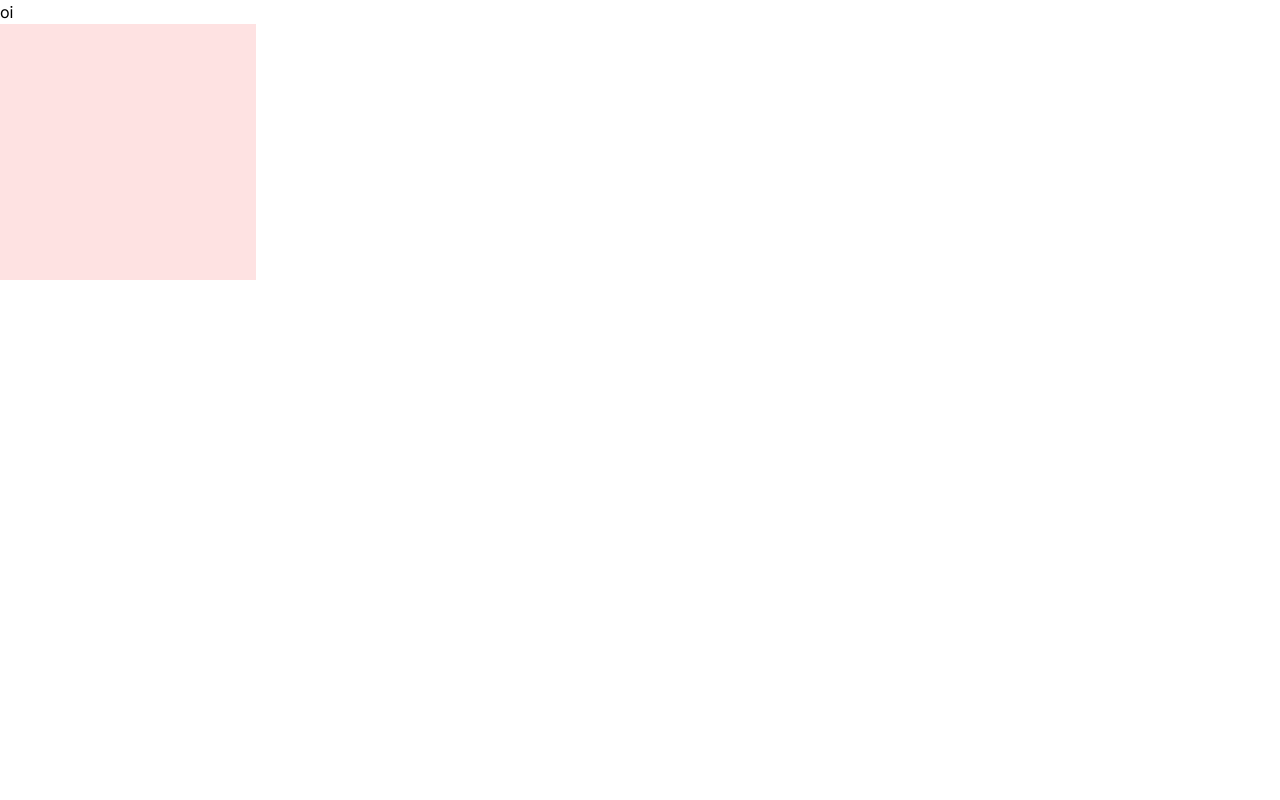
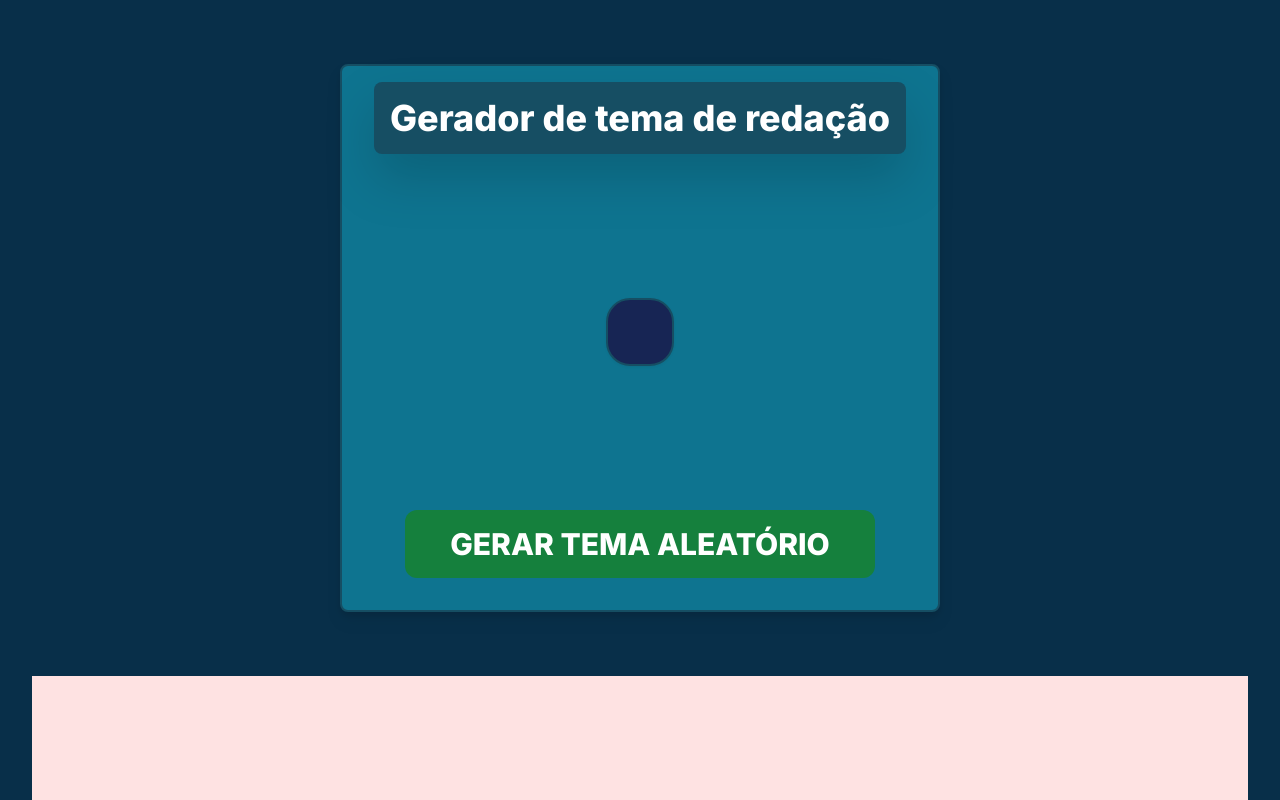
Before and after one commit to ArthurSilv4/gerador-de-tema-redacao, a Next.js app: page / in a window 1280 px wide. Shown: the top 800 px of the page. Built offline with nearby package versions, Linux system fonts and the light colour scheme.

Commit message:
interface

```diff
--- a/src/app/components/boxAds.tsx
+++ b/src/app/components/boxAds.tsx
@@ -1,12 +1,12 @@
 
 export function BoxAds() {
     return (
-        <>
+        <div className="mt-16">
             <script async src="https://pagead2.googlesyndication.com/pagead/js/adsbygoogle.js?client=ca-pub-5537187449610195"
                 crossOrigin="anonymous"></script>
 
             <ins
-                className="block w-64 h-64 bg-red-100"
+                className="block w-68 h-64 bg-red-100 "
                 data-ad-client="ca-pub-5537187449610195"
                 data-ad-slot="9882629147"
                 data-adstest="on"
@@ -18,6 +18,6 @@ export function BoxAds() {
             <script>
                 (adsbygoogle = window.adsbygoogle || []).push({ });
             </script>
-        </>
+        </div>
     )
 }
--- a/src/app/layout.tsx
+++ b/src/app/layout.tsx
@@ -4,7 +4,7 @@ import { Inter } from 'next/font/google'
 const inter = Inter({ subsets: ['latin'] })
 
 export const metadata = {
-  title: 'Create Next App',
+  title: 'Gerador de tema de redaçao aleatorio',
   description: 'Generated by create next app',
 }
 
@@ -14,7 +14,9 @@ export default function RootLayout({
   children: React.ReactNode
 }) {
   return (
-    <html lang="pt-br">
+    <html lang="pt-br"
+      className='h-full w-full bg-sky-950 text-white'
+    >
       <body className={inter.className}>{children}</body>
     </html>
   )
--- a/src/app/page.tsx
+++ b/src/app/page.tsx
@@ -1,11 +1,54 @@
-import Image from 'next/image'
-import {BoxAds} from './components/boxAds'
+'use client';
 
-export default function Home():JSX.Element {
-  return(
-    <main>
-      <h1>oi</h1>
-      <BoxAds/>
+import { useState } from 'react';
+import { BoxAds } from './components/boxAds'
+
+export default function Home(){
+
+  const temas = [
+    'Pandemia',
+    'Racismo e Discriminação Social',
+    'Racismo e Discriminação Social',
+    'Preconceito Linguístico',
+  ];
+  const [temaAleatorio, setemaAleatorio] = useState('');
+
+  const escolherTemaAleatorio = () => {
+    const indiceAleatorio = Math.floor(Math.random() * temas.length);
+    const temaSelecionado = temas[indiceAleatorio];
+    setemaAleatorio(temaSelecionado);
+  };
+
+
+  return (
+    <main className="m-4 py-4 md:m-8 md:py-8">
+
+       <div className="bg-cyan-700 max-w-[600px] m-auto p-2 rounded-lg flex flex-col drop-shadow-lg border-double border-2 border-cyan-900 md:p-4">
+
+          <div className="m-auto">
+            <h1 className="bg-cyan-900 p-2 rounded-lg text-center text-2xl font-extrabold drop-shadow-2xl md:text-4xl md:p-4">
+              Gerador de tema de redação
+            </h1>
+          </div>
+
+          <div className='m-auto my-36'>
+            <p className='bg-blue-950 p-4 rounded-3xl text-xs font-semibold drop-shadow-sm border-solid border-2 border-cyan-900 md:p-8 md:text-lg'>
+              {temaAleatorio}
+            </p>
+          </div>
+
+          <div className='m-auto pb-4 w-5/6 '>
+            <button className='bg-green-700 hover:bg-green-600 p-2 rounded-xl font-extrabold w-full md:p-4 md:text-3xl'
+              onClick={escolherTemaAleatorio}
+            >
+              GERAR TEMA ALEATÓRIO
+            </button>
+          </div>
+
+      </div>
+
+      <BoxAds />
+      <BoxAds />
     </main>
   )
- }
+}
```
